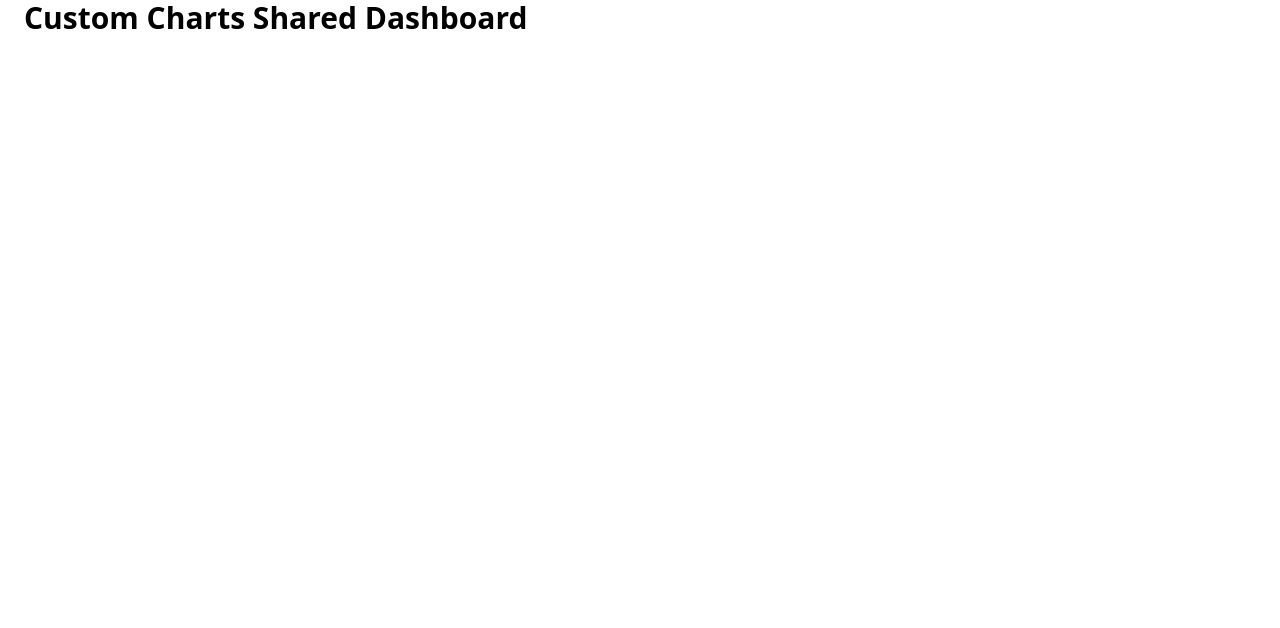
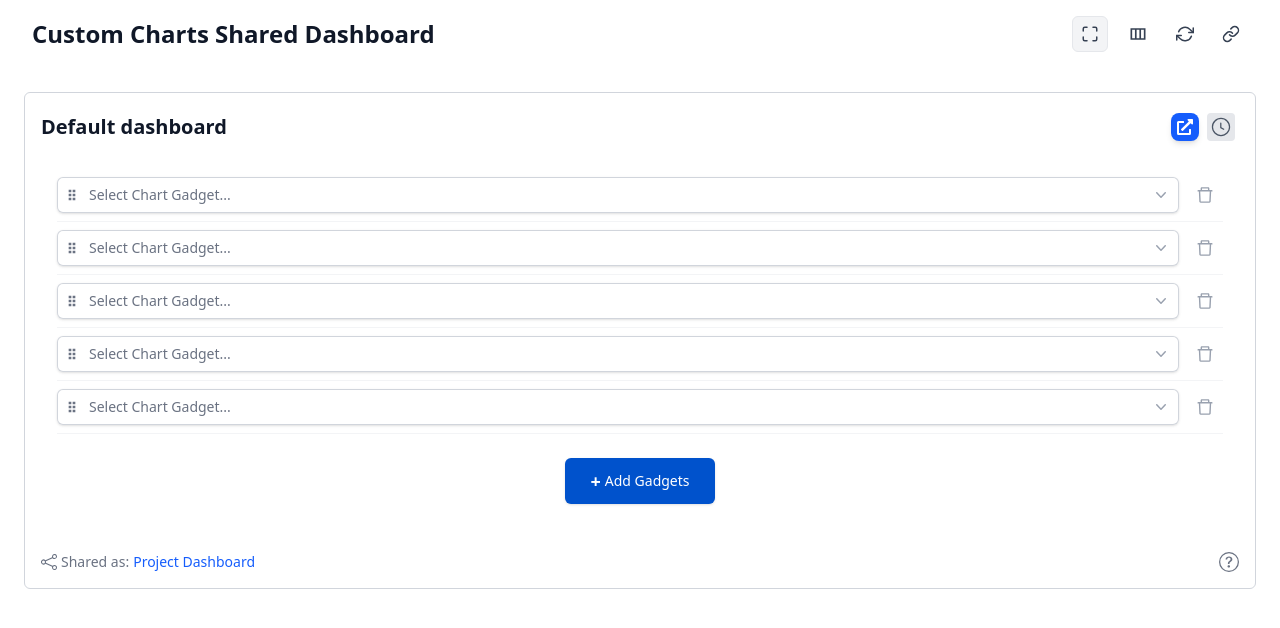
Before and after one commit to rajnishs-dev/custom-charts-jira-app, a React (Vite) app: page /shared-dashboard in a window 1280 px wide. Shown: the top 628 px of the page. Built offline with nearby package versions, Linux system fonts and the light colour scheme.

Commit message:
deafult dashboard section created

```diff
--- /dev/null
+++ b/src/components/DashboardConfig.jsx
@@ -0,0 +1,191 @@
+import React, { useState } from 'react';
+import { AiOutlineDelete } from 'react-icons/ai';
+import { BsShare, BsQuestionCircle } from 'react-icons/bs';
+import { BiGridVertical } from "react-icons/bi";
+import { GoPencil, GoClock } from 'react-icons/go';
+import { IoReorderThree } from 'react-icons/io5';
+import { FaExternalLinkAlt } from 'react-icons/fa';
+import { TiTick } from 'react-icons/ti';
+
+const PlusIcon = () => <span className="mr-1 text-lg font-bold">+</span>;
+
+const DUMMY_CHART_OPTIONS = [
+  { id: '', name: 'Select Chart Gadget...', disabled: true },
+  { id: 'sales_over_time', name: 'Sales Over Time (Line Chart)' },
+  { id: 'user_growth', name: 'User Growth (Last 30 Days)' },
+  { id: 'top_products', name: 'Top 5 Products by Revenue (Bar Chart)' },
+  { id: 'support_tickets', name: 'Open Support Tickets (Gauge)' },
+  { id: 'project_status', name: 'Project Status Summary' },
+];
+
+const initialGadgets = [
+  { id: 1, selectedChart: '' },
+  { id: 2, selectedChart: '' },
+  { id: 3, selectedChart: '' },
+  { id: 4, selectedChart: '' },
+  { id: 5, selectedChart: '' },
+];
+
+const SelectGadget = ({ selectedChart, chartOptions, onSelect, gadgetId }) => {
+
+  const handleChange = (event) => {
+    onSelect(gadgetId, event.target.value);
+  };
+
+  return (
+    <div className="relative flex-grow">
+        <BiGridVertical size={16} className="text-gray-500 pointer-events-none absolute inset-y-0 left-[7px] my-auto" />
+      <select
+        value={selectedChart}
+        onChange={handleChange}
+        className={`
+          appearance-none w-full px-3 py-2 pl-8 text-sm rounded-md shadow-sm ring-1 ring-inset ring-gray-300 focus:outline-none focus:ring-2 focus:ring-blue-500
+          ${selectedChart === '' ? 'text-gray-500' : 'text-gray-900 font-medium'}
+          bg-white hover:bg-gray-50
+        `}
+      >
+        {chartOptions.map((option) => (
+          <option
+            key={option.id}
+            value={option.id}
+            disabled={option.disabled || false}
+          >
+            {option.name}
+          </option>
+        ))}
+      </select>
+
+      <div className="pointer-events-none absolute inset-y-0 right-0 flex items-center px-2 text-gray-400">
+        <svg className="h-5 w-5" xmlns="http://www.w3.org/2000/svg" viewBox="0 0 20 20" fill="currentColor" aria-hidden="true">
+          <path fillRule="evenodd" d="M5.23 7.21a.75.75 0 011.06.02L10 11.168l3.71-3.938a.75.75 0 111.08 1.04l-4.25 4.5a.75.75 0 01-1.08 0l-4.25-4.5a.75.75 0 01.02-1.06z" clipRule="evenodd" />
+        </svg>
+      </div>
+    </div>
+  );
+};
+
+
+const Gadget = ({ gadget, chartOptions, onSelect, onDelete }) => {
+  return (
+    <div className="flex items-center space-x-2 border-b border-gray-100 pb-2 mb-2">
+
+      <SelectGadget
+        selectedChart={gadget.selectedChart}
+        chartOptions={chartOptions}
+        onSelect={onSelect}
+        gadgetId={gadget.id}
+      />
+
+      <button
+        onClick={() => onDelete(gadget.id)}
+        className="p-2 rounded hover:bg-red-50 text-gray-400 hover:text-red-600 transition-colors"
+        title="Delete Gadget"
+      >
+        <AiOutlineDelete className="h-5 w-5 cursor-pointer" />
+      </button>
+    </div>
+  );
+};
+
+const DashboardConfig = () => {
+  const [gadgets, setGadgets] = useState(initialGadgets);
+  const [customSearch, setCustomSearch] = useState('');
+
+  const handleSelectChart = (gadgetId, chartId) => {
+    setGadgets((prevGadgets) =>
+      prevGadgets.map((g) =>
+        g.id === gadgetId ? { ...g, selectedChart: chartId } : g
+      )
+    );
+  };
+
+  const handleDeleteGadget = (gadgetId) => {
+    setGadgets((prevGadgets) => prevGadgets.filter((g) => g.id !== gadgetId));
+  };
+
+  const handleAddGadget = () => {
+    const nextId = gadgets.length > 0 ? Math.max(...gadgets.map(g => g.id)) + 1 : 1;
+    setGadgets((prevGadgets) => [
+      ...prevGadgets,
+      { id: nextId, selectedChart: '' },
+    ]);
+  };
+
+  const customChartsCount = 3;
+  const foundChartsCount = 4;
+
+  return (
+    <div className="border border-gray-300 rounded-md p-4 my-4 lg:my-6">
+      <div className="flex justify-between items-center pb-4">
+        <h1 className="text-xl font-semibold text-gray-900">Default dashboard</h1>
+        <div className="flex space-x-2 rounded-md p-1">
+          <button className="bg-blue-600 text-white p-[6px] rounded-lg shadow-md">
+            <FaExternalLinkAlt className="w-4 h-4" />
+        </button>
+          <button className="p-1 rounded bg-gray-200 hover:bg-blue-600 text-gray-600 hover:text-white" title="History">
+            <GoClock className="h-5 w-5" />
+          </button>
+        </div>
+      </div>
+
+      <div className="bg-white p-4 rounded">
+
+        {gadgets
+          .filter(gadget => gadget && typeof gadget === 'object')
+          .map((gadget) => (
+            <Gadget
+              key={gadget.id}
+              gadget={gadget}
+              chartOptions={DUMMY_CHART_OPTIONS}
+              onSelect={handleSelectChart}
+              onDelete={handleDeleteGadget}
+            />
+          ))}
+
+        {/* <div className="mt-4 pt-4 border-t border-gray-100">
+          <p className="text-sm text-gray-700 mb-2">
+            <span className="font-semibold">Custom Charts:</span> {foundChartsCount} Found | <span className="text-blue-600">{customChartsCount} Custom Gadgets</span>
+          </p>
+
+          <div className="relative mb-2">
+            <input
+              type="text"
+              value={customSearch}
+              onChange={(e) => setCustomSearch(e.target.value)}
+              placeholder="Find Custom Charts..."
+              className="w-full border border-gray-300 py-2 pl-3 pr-10 rounded-md focus:ring-blue-500 focus:border-blue-500 text-sm"
+            />
+            <FaSearch className="absolute right-3 top-1/2 transform -translate-y-1/2 h-4 w-4 text-gray-400" />
+          </div>
+
+          <div className="text-gray-500 text-sm italic py-2">
+            No Custom Charts gadget found
+          </div>
+        </div> */}
+
+        <div className="text-center mt-6">
+          <button
+            onClick={handleAddGadget}
+            className="flex items-center justify-center mx-auto px-6 py-2 border border-transparent text-sm font-medium rounded-md shadow-sm text-white bg-[#0052CC] hover:bg-blue-700 cursor-pointer transition duration-150 ease-in-out"
+          >
+            <PlusIcon /> Add Gadgets
+          </button>
+        </div>
+      </div>
+
+      <div className="flex justify-between items-center mt-4 pt-4 text-sm text-gray-500">
+        <div className="flex items-center space-x-1">
+          <BsShare className="h-4 w-4" />
+          <span>Shared as: </span>
+          <a href="#" className="text-blue-600 hover:text-blue-800 font-medium">
+            Project Dashboard
+          </a>
+        </div>
+        <BsQuestionCircle className="h-5 w-5 hover:text-gray-700 cursor-pointer" />
+      </div>
+
+    </div>
+  );
+};
+
+export default DashboardConfig;
--- a/src/pages/SharedDashboard.jsx
+++ b/src/pages/SharedDashboard.jsx
@@ -1,7 +1,11 @@
+import CustomHeader from "../components/CustomHeader";
+import DashboardConfig from "../components/DashboardConfig";
+
 export default function SharedDashboard() {
   return (
-    <div className="">
-      <h1 className="text-3xl font-bold mb-4">Custom Charts Shared Dashboard</h1>
-    </div>
+    <>
+    <CustomHeader title="Custom Charts Shared Dashboard" />
+    <DashboardConfig />
+    </>
   );
 }
```
